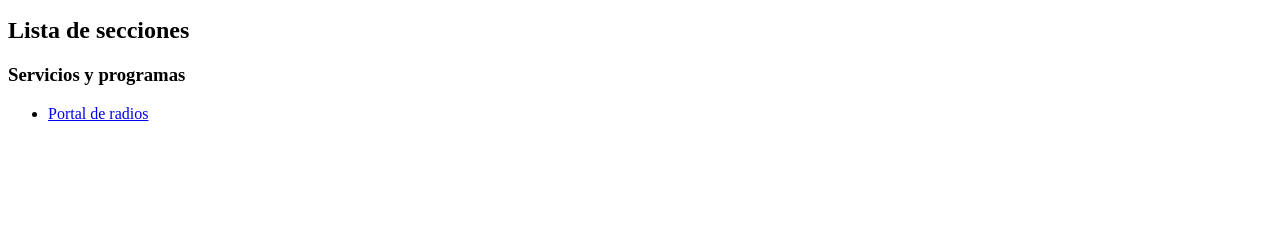
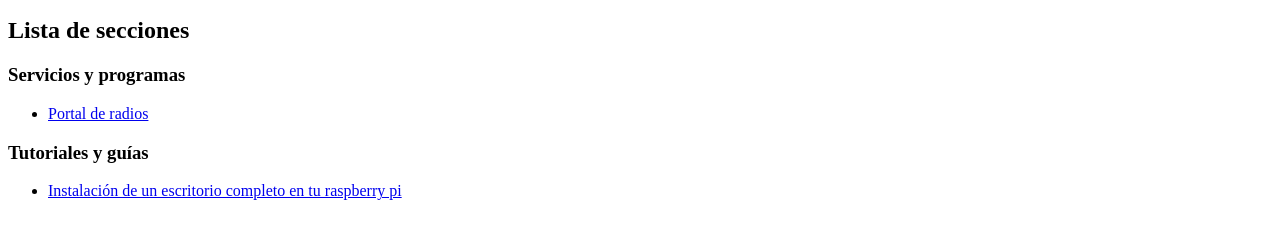
Before and after one commit to ceguilando/ceguilando.github.io, a plain HTML site: page index.html in a window 1280 px wide. Shown: the part 141-380 px from the top of the page. Drawn offline with Linux system fonts and the light colour scheme.

Commit message:
Cosa rara

```diff
--- a/index.html
+++ b/index.html
@@ -16,3 +16,7 @@ En esta web encontrarás 2 secciones principales. Un apartado en el que iremos p
 <ul>
 <li><a href="https://ceguilando.github.io/programas/web/radios">Portal de radios</a></li>
 </ul>
+<h3>Tutoriales y guías</h3>
+<ul>
+<li><a href="https://ceguilando.github.io/tutoriales/mate-rpi/">Instalación de un escritorio completo en tu raspberry pi</a></li>
+</ul>
```
